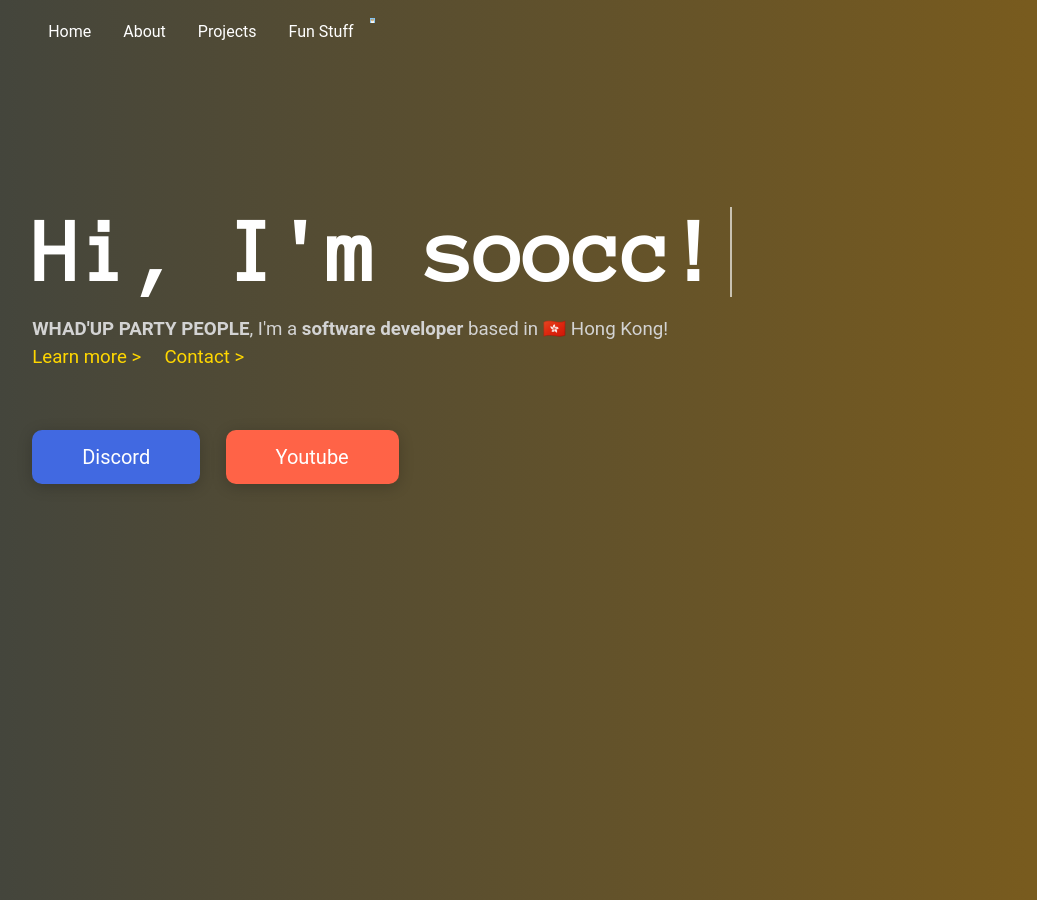
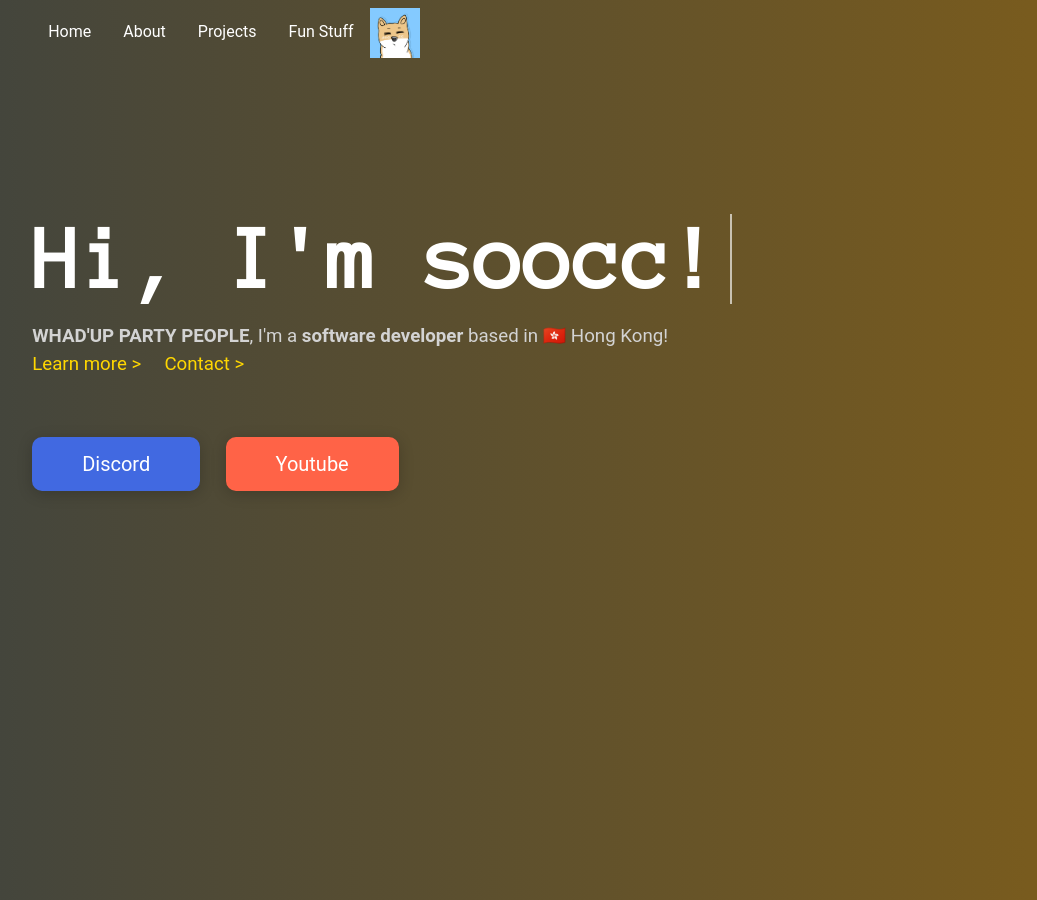
Before and after one commit to soocc/sooccsocks2, a Jekyll site: the page built from index.html, in a window 1280 px wide. Shown: the whole page, without its empty margins (39-1076 px from the left). Built offline with Jekyll 4.4.1, drawn with Linux system fonts in a browser that asks for light colours; some web fonts are replaced.

Commit message:
Update default.html

```diff
--- a/_layouts/default.html
+++ b/_layouts/default.html
@@ -8,7 +8,7 @@
   </head>
   <body>
     <div class="navbar">
-      <img src="images/soocc.png" alt="logo" width="5" height="5">
+      <img src="images/soocc.png" alt="logo" width="50" height="50">
       <a href="https://soocc.github.io">Home</a>
       <a href="https://soocc.github.io/about">About</a>
       <div class="dropdown">
```
